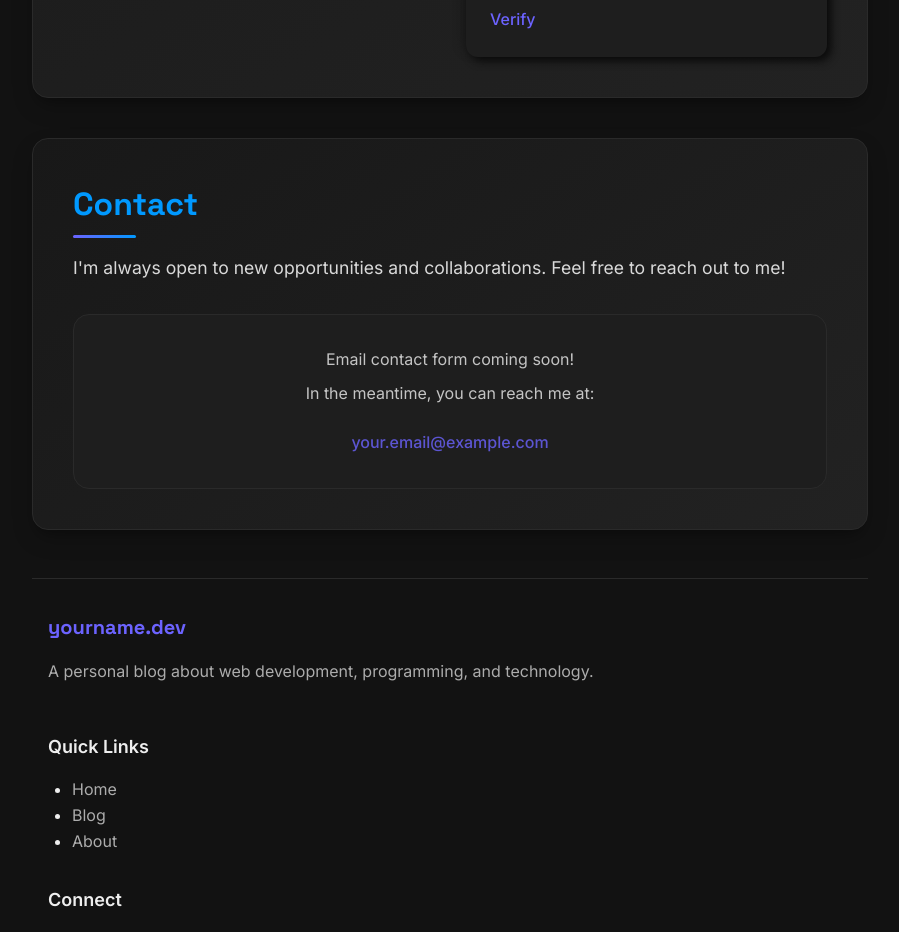
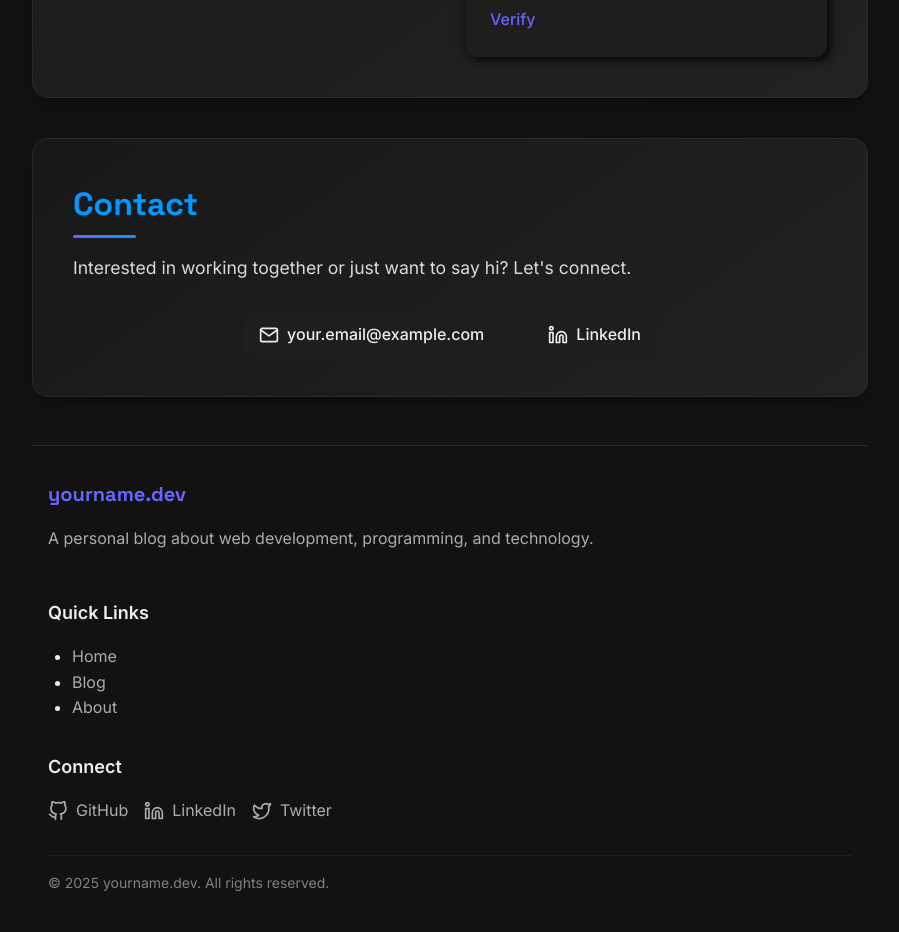
Before and after one commit to spacholski1225/my-blog, a Next.js app in the folder src/: page /portfolio in a window 1280 px wide. Shown: the part 2960-3892 px from the top of the page, without its empty margins (190-1089 px from the left). Built offline with nearby package versions, Linux system fonts and the light colour scheme.

Commit message:
Extended contact section for email and linkedin link

```diff
--- a/src/src/components/portfolio/Contact.tsx
+++ b/src/src/components/portfolio/Contact.tsx
@@ -1,26 +1,92 @@
-import React from 'react';
+"use client";
+
+import React, { useState } from 'react';
 
 const Contact = () => {
+  const [isCopied, setIsCopied] = useState(false);
+
+  const handleCopyEmail = (e: React.MouseEvent) => {
+    e.preventDefault();
+    const email = "your.email@example.com";
+
+    navigator.clipboard.writeText(email)
+      .then(() => {
+        setIsCopied(true);
+        setTimeout(() => setIsCopied(false), 2000);
+      })
+      .catch(err => {
+        console.error('Failed to copy email: ', err);
+      });
+  };
   return (
-    <div className="portfolio-section contact-section">
+    <section id="contact" className="portfolio-section contact-section">
       <h2 className="section-title">Contact</h2>
 
       <div className="contact-container">
         <p className="contact-intro">
-          I'm always open to new opportunities and collaborations. Feel free to reach out to me!
+          Interested in working together or just want to say hi? Let's connect.
         </p>
 
-        <div className="contact-placeholder">
-          <div className="placeholder-text">
-            <p>Email contact form coming soon!</p>
-            <p>In the meantime, you can reach me at:</p>
-            <a href="mailto:your.email@example.com" className="contact-email">
+        <div className="contact-links-container" style={{ display: 'flex', flexDirection: 'column', alignItems: 'center', gap: '1.5rem', marginTop: '2rem' }}>
+          <div className="contact-links" style={{ display: 'flex', flexWrap: 'wrap', justifyContent: 'center', gap: '2rem' }}>
+            <a
+              href="#"
+              onClick={handleCopyEmail}
+              className="social-button email"
+              style={{
+                display: 'flex',
+                alignItems: 'center',
+                gap: '0.5rem',
+                cursor: 'pointer',
+                position: 'relative'
+              }}
+            >
+              <svg xmlns="http://www.w3.org/2000/svg" width="20" height="20" viewBox="0 0 24 24" fill="none" stroke="currentColor" strokeWidth="2" strokeLinecap="round" strokeLinejoin="round">
+                <path d="M4 4h16c1.1 0 2 .9 2 2v12c0 1.1-.9 2-2 2H4c-1.1 0-2-.9-2-2V6c0-1.1.9-2 2-2z"></path>
+                <polyline points="22,6 12,13 2,6"></polyline>
+              </svg>
               your.email@example.com
+
+              {isCopied && (
+                <span
+                  style={{
+                    position: 'absolute',
+                    bottom: '-30px',
+                    left: '50%',
+                    transform: 'translateX(-50%)',
+                    backgroundColor: '#333',
+                    color: 'white',
+                    padding: '4px 8px',
+                    borderRadius: '4px',
+                    fontSize: '14px',
+                    whiteSpace: 'nowrap',
+                    zIndex: 10,
+                    boxShadow: '0 2px 5px rgba(0,0,0,0.2)'
+                  }}
+                >
+                  Copied!
+                </span>
+              )}
+            </a>
+
+            <a
+              href="https://linkedin.com/in/yourprofile"
+              target="_blank"
+              rel="noopener noreferrer"
+              className="social-button linkedin"
+              style={{ display: 'flex', alignItems: 'center', gap: '0.5rem' }}
+            >
+              <svg xmlns="http://www.w3.org/2000/svg" width="20" height="20" viewBox="0 0 24 24" fill="none" stroke="currentColor" strokeWidth="2" strokeLinecap="round" strokeLinejoin="round">
+                <path d="M16 8a6 6 0 0 1 6 6v7h-4v-7a2 2 0 0 0-2-2 2 2 0 0 0-2 2v7h-4v-7a6 6 0 0 1 6-6z"></path>
+                <rect x="2" y="9" width="4" height="12"></rect>
+                <circle cx="4" cy="4" r="2"></circle>
+              </svg>
+              LinkedIn
             </a>
           </div>
         </div>
       </div>
-    </div>
+    </section>
   );
 };
 
```
